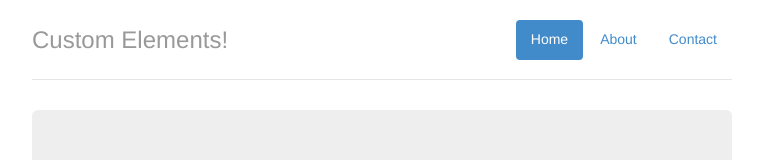
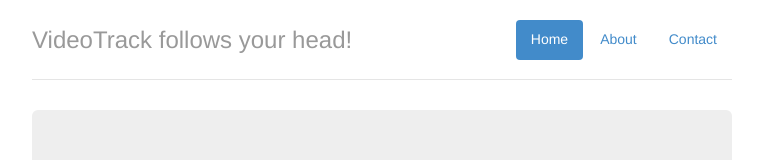
Before and after one commit to beldar/VideoTrack, a plain HTML site: page index.html in a window 1280 px wide. Shown: the top 160 px of the page, without its empty margins (258-1021 px from the left). Drawn offline with Linux system fonts and the light colour scheme.

Commit message:
Built testyeoman from commit 91cb34d on branch master

```diff
--- a/index.html
+++ b/index.html
@@ -1,6 +1,6 @@
-<!DOCTYPE html><!--[if lt IE 7]>      <html class="no-js lt-ie9 lt-ie8 lt-ie7"> <![endif]--><!--[if IE 7]>         <html class="no-js lt-ie9 lt-ie8"> <![endif]--><!--[if IE 8]>         <html class="no-js lt-ie9"> <![endif]--><!--[if gt IE 8]><!--><html class=no-js><!--<![endif]--><head><meta charset=utf-8><title>TestYeoman</title><meta name=description content=""><meta name=viewport content="width=device-width"><link rel="shortcut icon" href=/6df2b309.favicon.ico><!-- Place favicon.ico and apple-touch-icon.png in the root directory --><link rel=stylesheet href=styles/vendor.css><link rel=stylesheet href=styles/ea78b2de.main.css><!-- build:js scripts/vendor/modernizr.js --><script src=bower_components/modernizr/modernizr.js></script><body><!--[if lt IE 10]>
+<!DOCTYPE html><!--[if lt IE 7]>      <html class="no-js lt-ie9 lt-ie8 lt-ie7"> <![endif]--><!--[if IE 7]>         <html class="no-js lt-ie9 lt-ie8"> <![endif]--><!--[if IE 8]>         <html class="no-js lt-ie9"> <![endif]--><!--[if gt IE 8]><!--><html class=no-js><!--<![endif]--><head><meta charset=utf-8><title>VideoTrack</title><meta name=description content=""><meta name=viewport content="width=device-width"><link rel="shortcut icon" href=/6df2b309.favicon.ico><!-- Place favicon.ico and apple-touch-icon.png in the root directory --><link rel=stylesheet href=styles/vendor.css><link rel=stylesheet href=styles/ea78b2de.main.css><!-- build:js scripts/vendor/modernizr.js --><script src=bower_components/modernizr/modernizr.js></script><body><!--[if lt IE 10]>
             <p class="browsehappy">You are using an <strong>outdated</strong> browser. Please <a href="http://browsehappy.com/">upgrade your browser</a> to improve your experience.</p>
-        <![endif]--><div class=container><div class=header><ul class="nav nav-pills pull-right"><li class=active><a href=#>Home</a></li><li><a href=#>About</a></li><li><a href=#>Contact</a></li></ul><h3 class=text-muted>Custom Elements!</h3></div><div class=jumbotron><h1>'Allo, 'Allo!</h1><p class=lead>Always a pleasure scaffolding your apps.</p><p><a class="btn btn-lg btn-success" href=#>Splendid! <span class="glyphicon glyphicon-ok"></span></a></p></div><div class="row marketing"><div class=col-lg-6><video id=inputVideo style=position:absolute></video><canvas id=inputCanvas width=320 height=240 style=display:none></canvas></div></div><div class=footer><p><span class="glyphicon glyphicon-heart"></span> from the Yeoman team</p></div></div><script src=scripts/cde4a3ab.vendor.js></script><!-- Google Analytics: change UA-XXXXX-X to be your site's ID. --><script>(function(b,o,i,l,e,r){b.GoogleAnalyticsObject=l;b[l]||(b[l]=
+        <![endif]--><div class=container><div class=header><ul class="nav nav-pills pull-right"><li class=active><a href=#>Home</a></li><li><a href=#>About</a></li><li><a href=#>Contact</a></li></ul><h3 class=text-muted>VideoTrack follows your head!</h3></div><div class=jumbotron><h1>'Allo, 'Allo!</h1><p class=lead>Always a pleasure scaffolding your apps.</p><p><a class="btn btn-lg btn-success" href=#>Splendid! <span class="glyphicon glyphicon-ok"></span></a></p></div><div class="row marketing"><div class=col-lg-6><video id=inputVideo style=position:absolute></video><canvas id=inputCanvas width=320 height=240 style=display:none></canvas></div></div><div class=footer><p><span class="glyphicon glyphicon-heart"></span> from the Yeoman team</p></div></div><script src=scripts/cde4a3ab.vendor.js></script><!-- Google Analytics: change UA-XXXXX-X to be your site's ID. --><script>(function(b,o,i,l,e,r){b.GoogleAnalyticsObject=l;b[l]||(b[l]=
             function(){(b[l].q=b[l].q||[]).push(arguments)});b[l].l=+new Date;
             e=o.createElement(i);r=o.getElementsByTagName(i)[0];
             e.src='//www.google-analytics.com/analytics.js';
```
